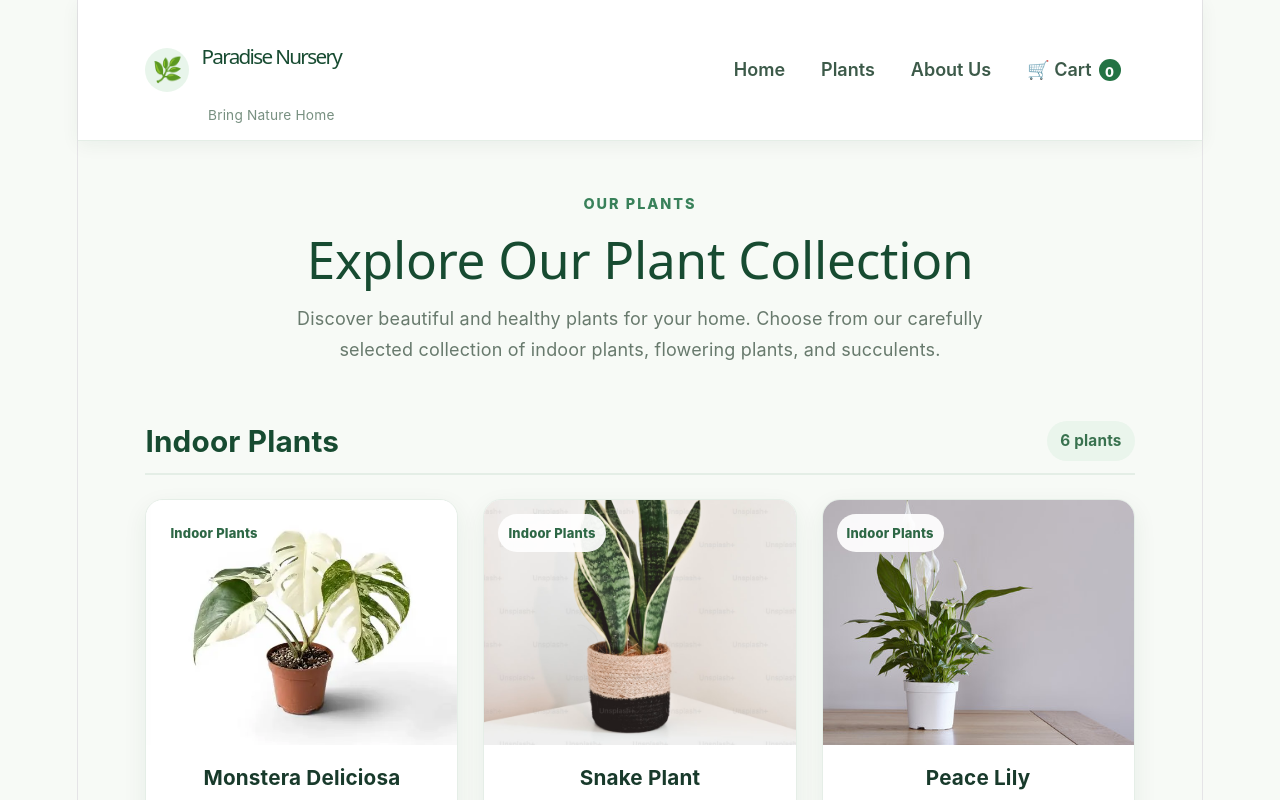
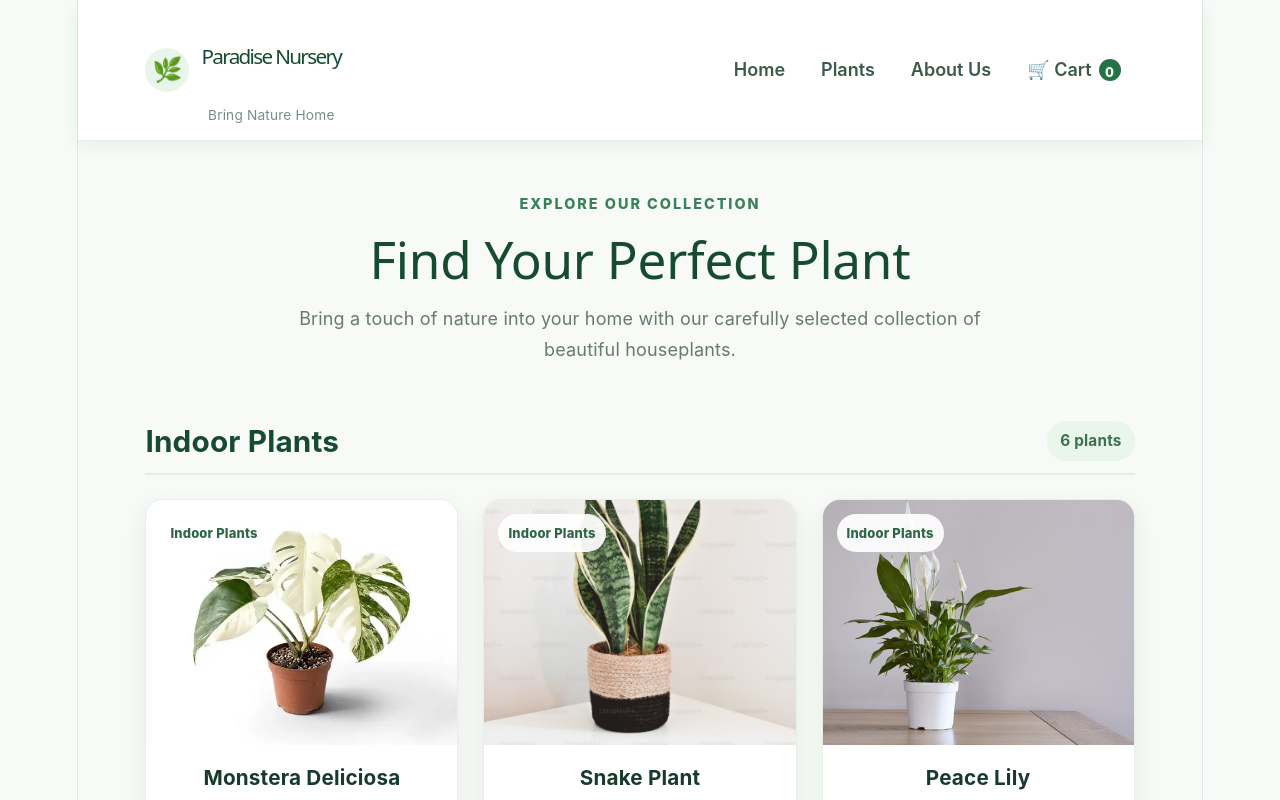
Before and after one commit to Faiza-zulfiqar/Paradise-nursery, a React (Vite) app: page / in a window 1280 px wide. Both pictures are taken after a click on the button "Plants". Shown: the top 800 px of the page. Built offline with nearby package versions, Linux system fonts and the light colour scheme.

Commit message:
Finalize plant shopping cart functionality

```diff
--- a/src/components/CartItem.jsx
+++ b/src/components/CartItem.jsx
@@ -16,30 +16,34 @@ function CartItem() {
     0
   );
 
-  const handleIncrease = (name, quantity) => {
+  const handleIncrease = (id, quantity) => {
     dispatch(
       updateQuantity({
-        name,
+        id,
         quantity: quantity + 1,
       })
     );
   };
 
-  const handleDecrease = (name, quantity) => {
+  const handleDecrease = (id, quantity) => {
     dispatch(
       updateQuantity({
-        name,
+        id,
         quantity: quantity - 1,
       })
     );
   };
 
-  const handleDelete = (name) => {
-    dispatch(removeItem(name));
+  const handleDelete = (id) => {
+    dispatch(removeItem(id));
   };
 
   const handleCheckout = () => {
     alert("Checkout Coming Soon!");
+  };
+
+  const handleContinueShopping = () => {
+    window.location.href = "/plants";
   };
 
   if (cartItems.length === 0) {
@@ -60,7 +64,7 @@ function CartItem() {
           <button
             type="button"
             className="continue-shopping-btn"
-            onClick={() => window.history.back()}
+            onClick={handleContinueShopping}
           >
             Continue Shopping
           </button>
@@ -94,7 +98,7 @@ function CartItem() {
             const itemTotal = item.price * item.quantity;
 
             return (
-              <article className="cart-item" key={item.id || item.name}>
+              <article className="cart-item" key={item.id}>
                 <img
                   src={item.image}
                   alt={item.name}
@@ -114,14 +118,17 @@ function CartItem() {
                 </div>
 
                 <div className="quantity-section">
-                  <span className="quantity-label">Quantity</span>
+                  <span className="quantity-label">
+                    Quantity
+                  </span>
 
                   <div className="quantity-control">
                     <button
                       type="button"
                       onClick={() =>
-                        handleDecrease(item.name, item.quantity)
+                        handleDecrease(item.id, item.quantity)
                       }
+                      aria-label={`Decrease quantity of ${item.name}`}
                     >
                       −
                     </button>
@@ -131,8 +138,9 @@ function CartItem() {
                     <button
                       type="button"
                       onClick={() =>
-                        handleIncrease(item.name, item.quantity)
+                        handleIncrease(item.id, item.quantity)
                       }
+                      aria-label={`Increase quantity of ${item.name}`}
                     >
                       +
                     </button>
@@ -142,13 +150,15 @@ function CartItem() {
                 <div className="cart-item-total">
                   <span>Item Total</span>
 
-                  <strong>${itemTotal.toFixed(2)}</strong>
+                  <strong>
+                    ${itemTotal.toFixed(2)}
+                  </strong>
                 </div>
 
                 <button
                   type="button"
                   className="delete-item-btn"
-                  onClick={() => handleDelete(item.name)}
+                  onClick={() => handleDelete(item.id)}
                   aria-label={`Remove ${item.name}`}
                 >
                   🗑️
@@ -177,7 +187,10 @@ function CartItem() {
 
           <div className="summary-total">
             <span>Total</span>
-            <strong>${totalAmount.toFixed(2)}</strong>
+
+            <strong>
+              ${totalAmount.toFixed(2)}
+            </strong>
           </div>
 
           <button
@@ -191,7 +204,7 @@ function CartItem() {
           <button
             type="button"
             className="continue-shopping-btn"
-            onClick={() => window.history.back()}
+            onClick={handleContinueShopping}
           >
             ← Continue Shopping
           </button>
--- a/src/components/ProductList.jsx
+++ b/src/components/ProductList.jsx
@@ -16,14 +16,13 @@ function ProductList() {
   return (
     <section className="products-section">
       <div className="products-heading">
-        <p className="section-label">OUR PLANTS</p>
+        <p className="section-label">EXPLORE OUR COLLECTION</p>
 
-        <h2>Explore Our Plant Collection</h2>
+        <h2>Find Your Perfect Plant</h2>
 
         <p>
-          Discover beautiful and healthy plants for your home. Choose from
-          our carefully selected collection of indoor plants, flowering
-          plants, and succulents.
+          Bring a touch of nature into your home with our carefully selected
+          collection of beautiful houseplants.
         </p>
       </div>
 
--- a/src/redux/CartSlice.jsx
+++ b/src/redux/CartSlice.jsx
@@ -9,7 +9,6 @@ const cartSlice = createSlice({
   initialState,
 
   reducers: {
-    // Add a product to the cart
     addItem: (state, action) => {
       const product = action.payload;
 
@@ -27,14 +26,12 @@ const cartSlice = createSlice({
       }
     },
 
-    // Remove a product completely from the cart
     removeItem: (state, action) => {
       state.items = state.items.filter(
         (item) => item.id !== action.payload
       );
     },
 
-    // Update product quantity
     updateQuantity: (state, action) => {
       const { id, quantity } = action.payload;
 
```
